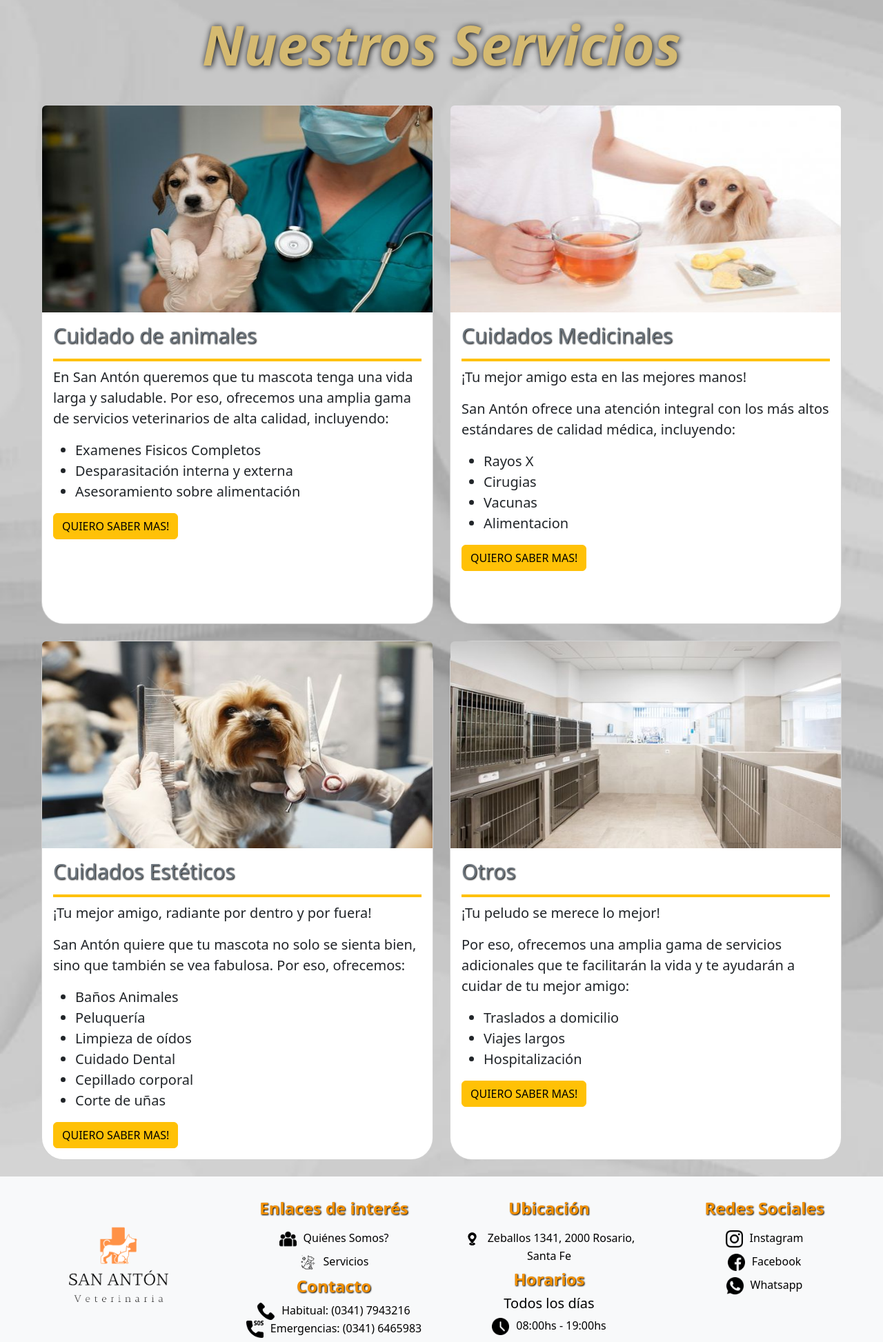
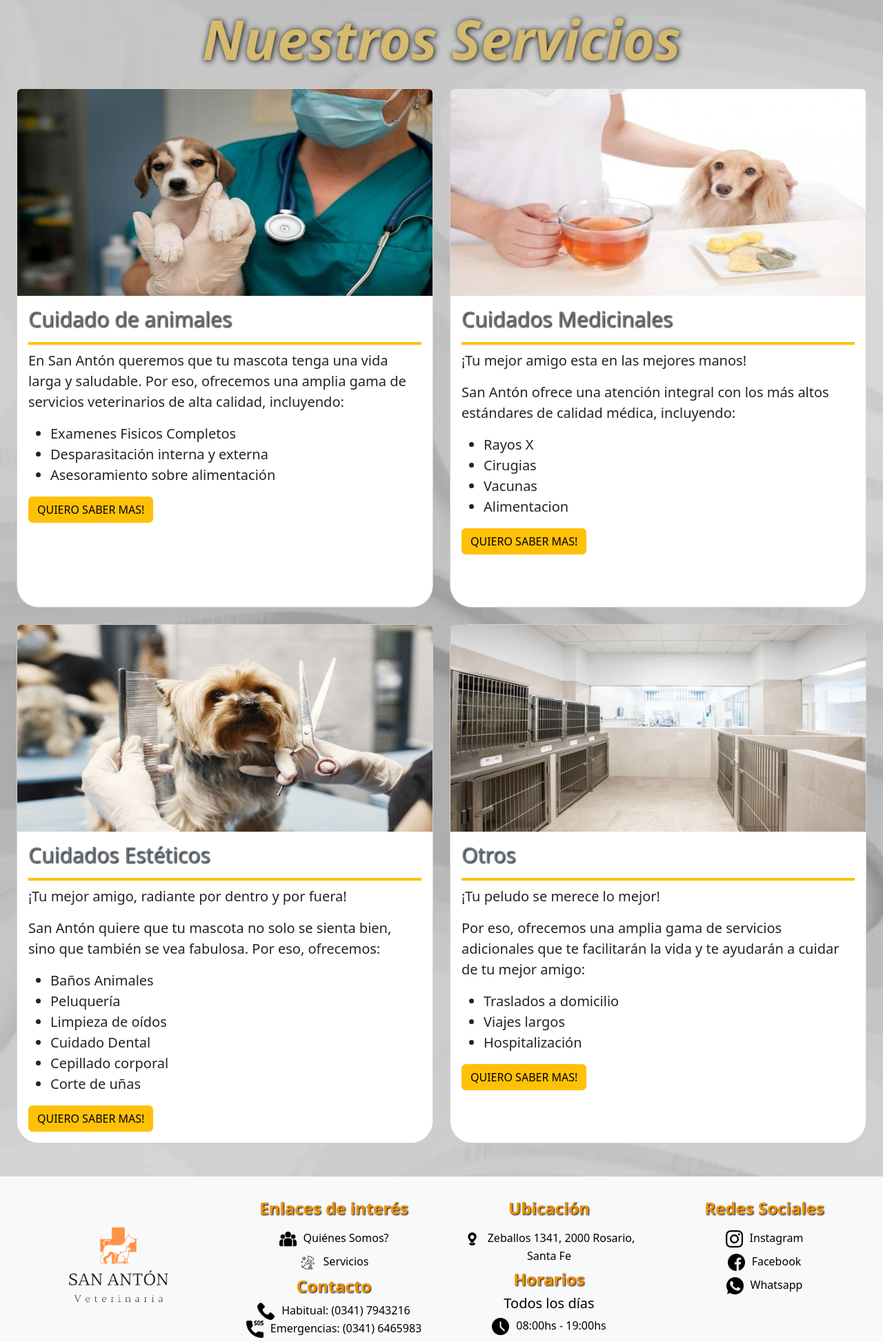
Before and after one commit to AaronDeBernardo/Veterinaria, a PHP site: page /Veterinaria/nuestrosServicios.php in a window 1280 px wide. Shown: the part 146-2092 px from the top of the page at 69% size. Run offline with PHP 8.4, Linux system fonts and the light colour scheme.

Commit message:
Cambios minimos
agrego de margin y cambios en css para nuestraEmpresa

```diff
--- a/nuestrosServicios.php
+++ b/nuestrosServicios.php
@@ -14,10 +14,10 @@
     <?php
         include_once 'snippets/menuSuperior.php';
     ?>
-    <div class="container-fluid px-5 pb-4">
+    <div class="container-fluid mt-2 mb-5">
         <div class="row">
             <div class="col-12 d-flex justify-content-center">
-                <h1 class="py-3" id="titulo">
+                <h1 id="titulo">
                     Nuestros Servicios
                 </h1>
             </div>
--- a/styles/stylesNuestrosServicios.css
+++ b/styles/stylesNuestrosServicios.css
@@ -5,11 +5,12 @@ body{
 }
 #titulo{
     top: 50%;
-    left: 50%;
+    left: 20%;
     margin: 0;
     padding: 0;
     font-weight: 600;
     font-size: 80px;
+    text-align: center;
     font-style: italic;
     font-family: 'Segoe UI', Tahoma, Geneva, Verdana, sans-serif;
     color: rgb(224, 196, 119);
```
